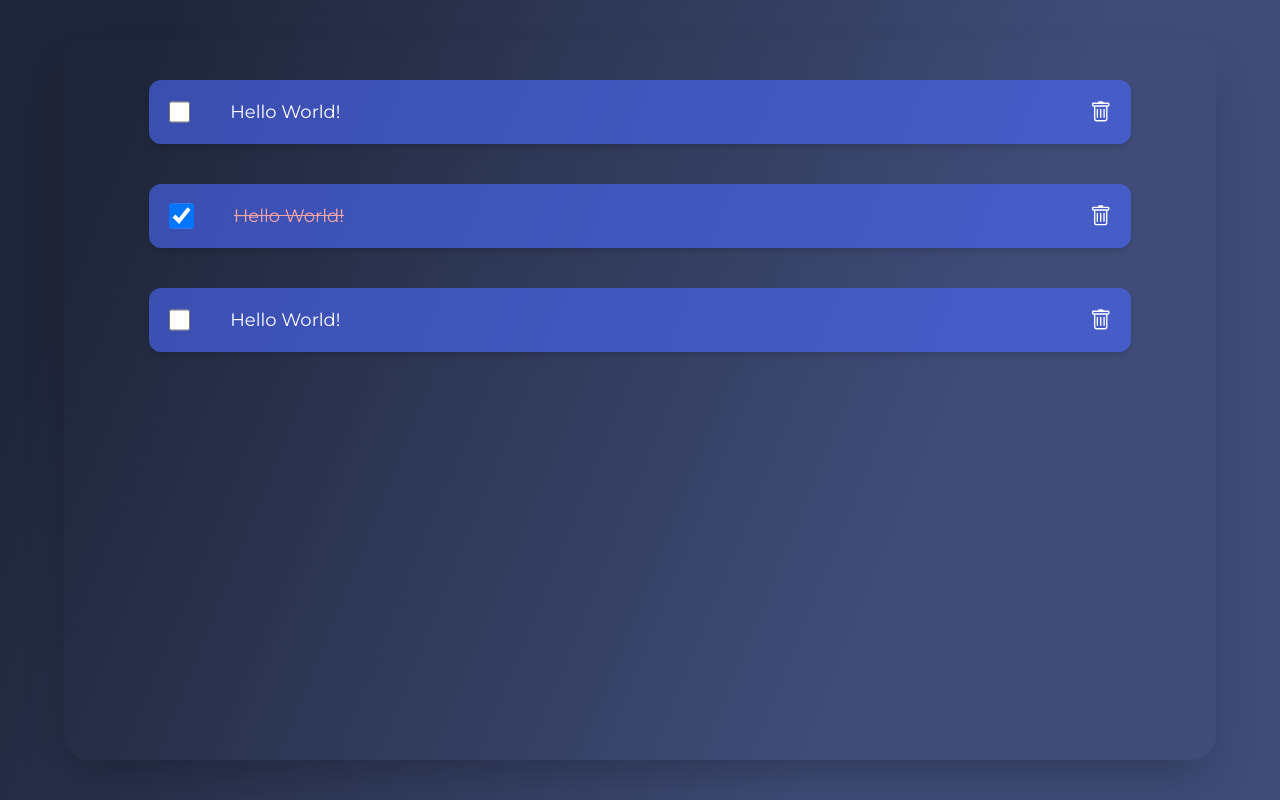
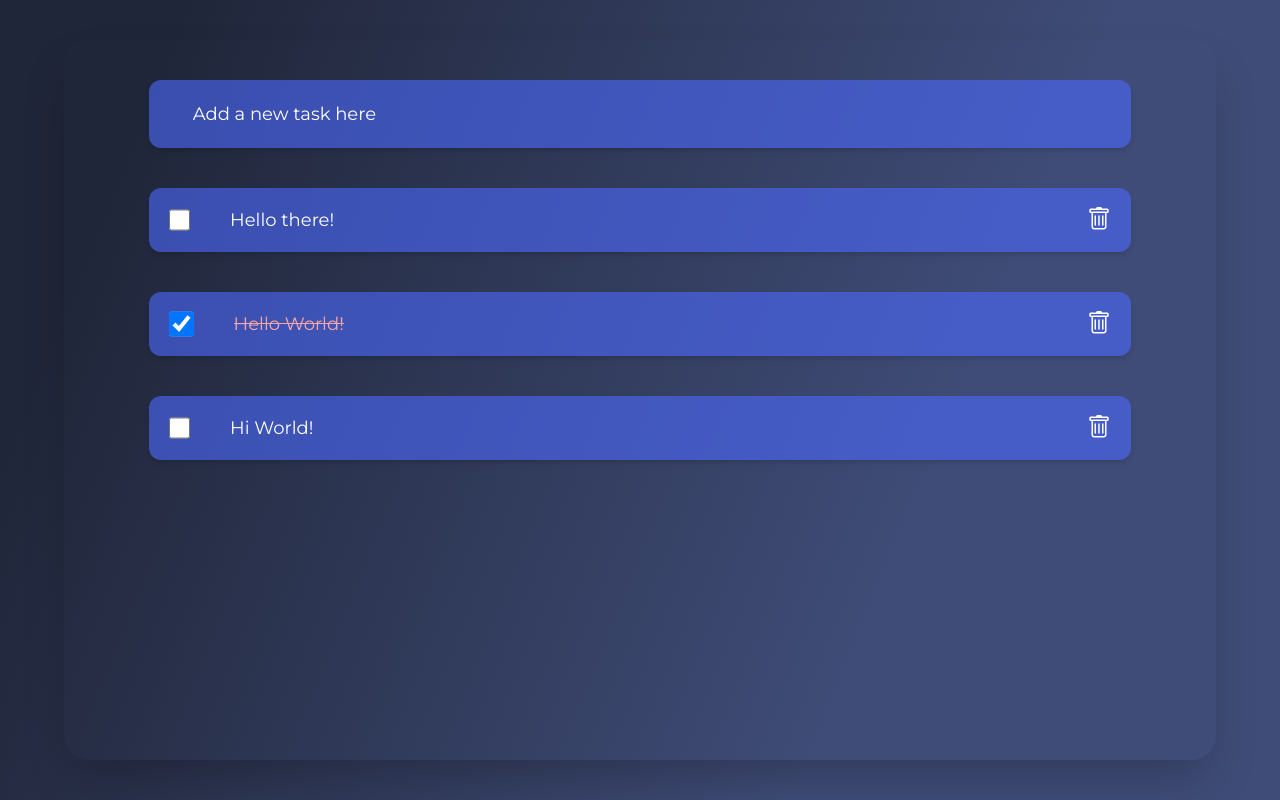
Before and after one commit to nesharp/simpletodo, a React (Create React App) app: page / in a window 1280 px wide. Built offline with nearby package versions, Linux system fonts and the light colour scheme.

Commit message:
delete-realized-commit

```diff
--- a/package.json
+++ b/package.json
@@ -8,14 +8,14 @@
     "@testing-library/user-event": "^13.5.0",
     "@types/jest": "^27.5.2",
     "@types/node": "^16.18.34",
-    "@types/react": "^18.2.8",
     "@types/react-dom": "^18.2.4",
     "react": "^18.2.0",
     "react-dom": "^18.2.0",
     "react-icons": "^4.9.0",
     "react-scripts": "5.0.1",
     "typescript": "^4.9.5",
-    "web-vitals": "^2.1.4"
+    "web-vitals": "^2.1.4",
+    "yarn": "^1.22.19"
   },
   "scripts": {
     "start": "react-scripts start",
@@ -42,6 +42,7 @@
     ]
   },
   "devDependencies": {
+    "@types/react": "^18.2.8",
     "@typescript-eslint/eslint-plugin": "^5.59.8",
     "@typescript-eslint/parser": "^5.59.8",
     "eslint": "^8.41.0",
--- a/src/App.tsx
+++ b/src/App.tsx
@@ -3,12 +3,13 @@ import styles from './App.module.css';
 import Task from './components/Task/Task.module';
 import Tasks from './components/Tasks/Tasks';
 import data from './data/data';
+import Input from './components/Input/Input.module';
 
 function App() {
   return (
     <div className={styles.app}>
-      <Tasks {...data} />
-      {/* formasdlfkja;ldskfj */}
+      <Input />
+      <Tasks />
     </div>
   );
 
--- /dev/null
+++ b/src/components/Input/Input.module.css
@@ -0,0 +1,7 @@
+.input{
+    @apply bg-transparent bg-blend-multiply bg-[#4B69FE] bg-opacity-60 w-11/12 px-5 py-4 mx-auto mb-10 rounded-xl shadow-md text-white flex hover:shadow-2xl transition-all justify-between items-center ;
+
+}
+.input input{
+    @apply w-full bg-transparent outline-none text-lg  text-white placeholder-white border-none p-1 ml-5;
+}
--- /dev/null
+++ b/src/components/Input/Input.module.tsx
@@ -0,0 +1,16 @@
+import React from "react";
+import { useState, useRef } from "react";
+import styles from "./Input.module.css";
+
+const Input = () => {
+    const [value, setValue] = useState<string>();
+
+
+
+    return (
+        <div className={styles.input}>
+            <input type="text"  placeholder="Add a new task here" value={value} onChange={(e)=>{setValue(e.target.value)}} />
+        </div>
+    );
+};
+export default Input;
--- a/src/components/Task/Task.module.css
+++ b/src/components/Task/Task.module.css
@@ -15,3 +15,6 @@
 .checkbox:checked + input[type="text"]{
     @apply line-through text-red-300;
 }
+.task button{
+    @apply w-fit bg-transparent border-none;
+}
--- a/src/components/Task/Task.module.tsx
+++ b/src/components/Task/Task.module.tsx
@@ -1,17 +1,19 @@
-import React, { FC, ReactComponentElement } from "react";
+import React, { FC, ReactComponentElement, useState } from "react";
 import styles from "./Task.module.css";
-import { useState } from "react";
-import { ITask } from "../../interfaces/ITask";
-import {BsTrash} from 'react-icons/bs';
+import { IFTask } from "../../interfaces/ITask";
+import { BsTrash } from 'react-icons/bs';
+import { deleteData } from "../../logic/logic";
+import {data } from "../../data/data";
 
-const Task:FC<ITask> = ({_id, text, isCompleted}) => {
+
+const Task:FC<IFTask> = ({_id, text, isCompleted, removeTodo}) => {
     const [value, setValue] = useState<string>(text);
     const [completed, setCompleted] = useState<boolean>(isCompleted);
     return (
         <div className={styles.task} key={_id}>
             <input className={styles.checkbox} type="checkbox" checked={completed} onChange={(e)=>{setCompleted(e.target.checked)}} />
-            <input className={styles.text} type="text" value={value} onChange={(e)=>{setValue(e.target.value)}} />
-            <BsTrash className={styles.trash}  />
+            <input className={styles.text} type="text" readOnly value={value} onChange={(e)=>{setValue(e.target.value)}} />
+            <button onClick={()=>{removeTodo(_id)}} ><BsTrash className={styles.trash}  /></button>
         </div>
     );
 }
--- a/src/components/Tasks/Tasks.tsx
+++ b/src/components/Tasks/Tasks.tsx
@@ -1,14 +1,21 @@
 import React from 'react';
-import { ITask, ITasks } from '../../interfaces/ITask';
+import {useState} from 'react';
+import { ITask } from '../../interfaces/ITask';
 import Task from '../Task/Task.module';
 import data from '../../data/data';
 
-
-const Tasks  = (todos:any) => {
-
+const Tasks = () => {
+    const [tasks, setTasks] = useState<ITask[]>(data);
+    const removeTodo = (id: string) => {
+        setTasks(tasks.filter(todo => todo._id !== id));
+    }
     return (
         <div>
-            {Object.keys(todos).map((key) => <Task key={key} _id={todos[key]._id} text={todos[key].text} isCompleted={todos[key].isCompleted} />)}
+
+            {tasks.map(todo => (
+                <Task {...todo} key={todo._id} removeTodo={removeTodo} />
+            )
+            )}
         </div>
     );
 }
--- a/src/data/data.ts
+++ b/src/data/data.ts
@@ -1,9 +1,9 @@
 import { ITask } from "../interfaces/ITask";
 
-const data:ITask[] =[
+export let data:ITask[] =[
     {
         _id: "5f5f67d8a5b9a3b3c8c3c3c3",
-        text: "Hello World!",
+        text: "Hello there!",
         isCompleted: false
     },{
         _id: "5f5f67d8a5b9a3b3c8c3c3c4",
@@ -11,9 +11,12 @@ const data:ITask[] =[
         isCompleted: true
     },{
         _id: "5f5f67d8a5b9a3b3c8c3c3c5",
-        text: "Hello World!",
+        text: "Hi World!",
         isCompleted: false
     }
 ]
+export const newData = (newdata:ITask[]) => {
+    data = newdata;
+}
 
 export default data;
--- /dev/null
+++ b/src/logic/logic.ts
@@ -0,0 +1,11 @@
+import {data, newData} from '../data/data'
+import { ITask } from '../interfaces/ITask.js'
+export const deleteData = async (id: string) => {
+    try {
+        newData(data.filter((task: ITask) => task._id !== id));
+        console.log( "From deleted:",  data)
+    }
+    catch (error) {
+        console.log(error)
+    }
+}
```
Also changed, not shown: src/interfaces/ITask.ts (+6 -2 lines), 2 other files (tests, documents, lock files or other folders).
